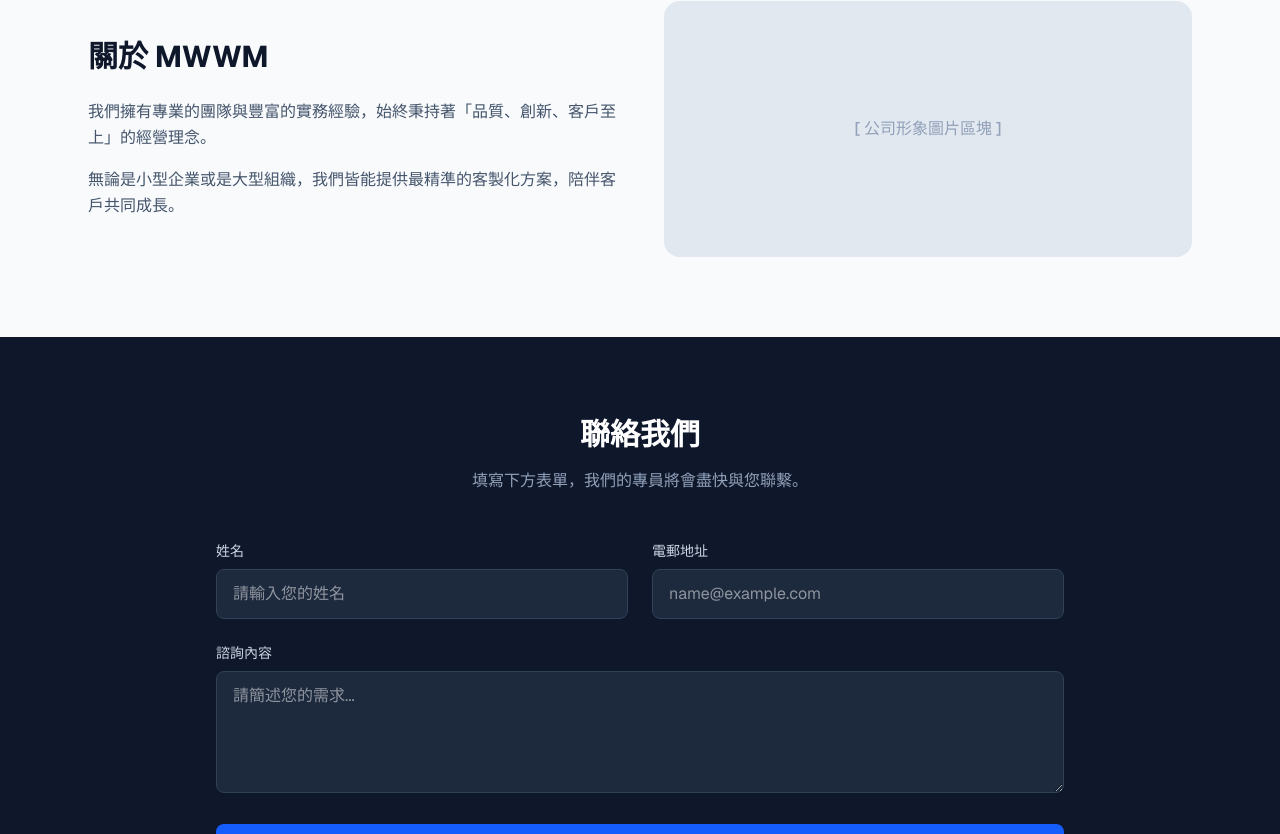
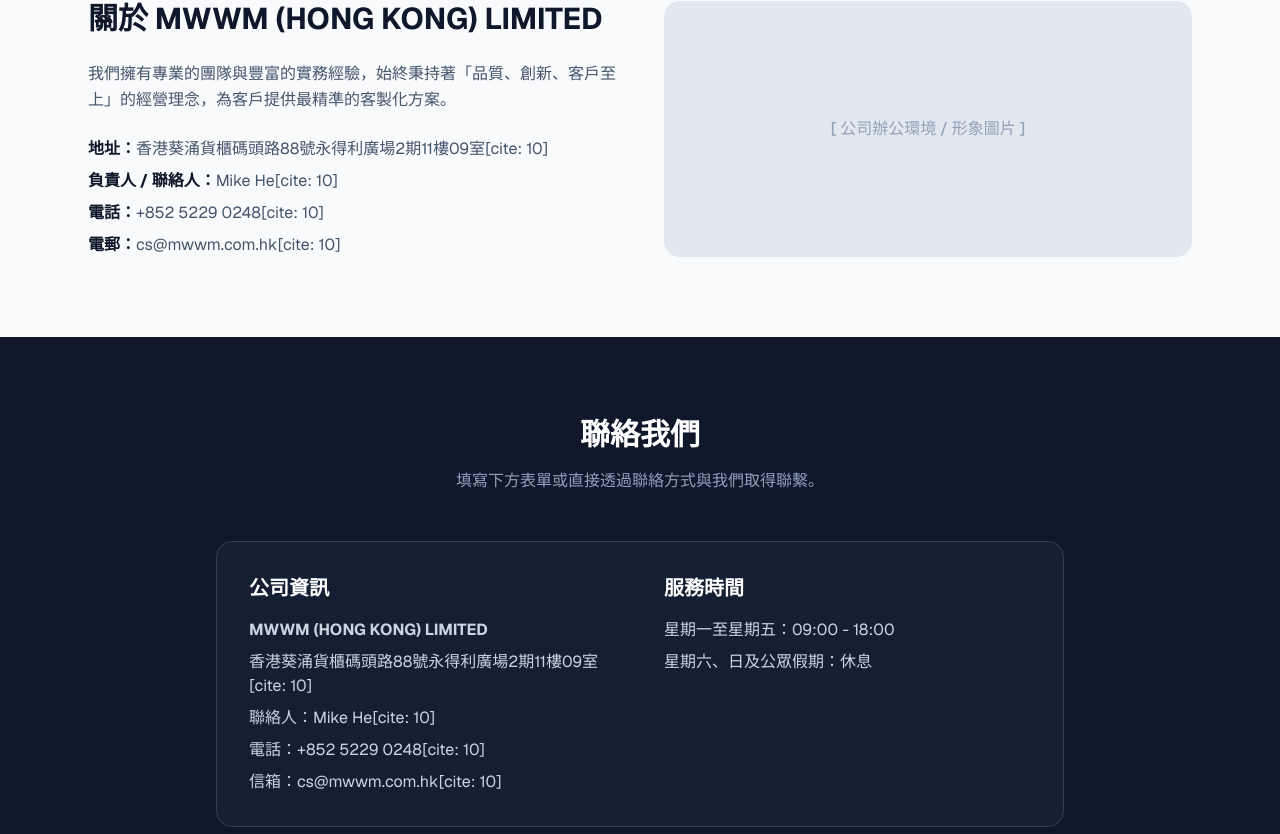
Before and after one commit to MikeHo21/mwwm-website, a Next.js app: page / in a window 1280 px wide. Shown: the part 1285-2119 px from the top of the page. Built offline with nearby package versions, Linux system fonts and the light colour scheme.

Commit message:
feat: update official company info, contact details and maintain logo size

```diff
--- a/app/page.tsx
+++ b/app/page.tsx
@@ -8,7 +8,7 @@
       <header className="sticky top-0 z-50 bg-white/80 backdrop-blur-md border-b border-slate-200">
         <div className="max-w-6xl mx-auto px-6 py-4 flex justify-between items-center">
           <Link href="/" className="flex items-center">
-            {/* Logo 高度已調整為 1.5 倍 (h-28) */}
+            {/* 使用原本的向量 SVG Logo 並維持適當大小 */}
             <img
               src="/images/mwwm-logo.svg"
               alt="MWWM Logo"
@@ -80,16 +80,19 @@
       <section id="about" className="py-20 max-w-6xl mx-auto px-6">
         <div className="grid md:grid-cols-2 gap-12 items-center">
           <div>
-            <h2 className="text-3xl font-bold text-slate-900 mb-6">關於 MWWM</h2>
+            <h2 className="text-3xl font-bold text-slate-900 mb-6">關於 MWWM (HONG KONG) LIMITED</h2>
             <p className="text-slate-600 mb-4 leading-relaxed">
-              我們擁有專業的團隊與豐富的實務經驗，始終秉持著「品質、創新、客戶至上」的經營理念。
+              我們擁有專業的團隊與豐富的實務經驗，始終秉持著「品質、創新、客戶至上」的經營理念，為客戶提供最精準的客製化方案。
             </p>
-            <p className="text-slate-600 leading-relaxed">
-              無論是小型企業或是大型組織，我們皆能提供最精準的客製化方案，陪伴客戶共同成長。
-            </p>
+            <div className="space-y-2 text-slate-600 mt-6">
+              <p><strong className="text-slate-900">地址：</strong>香港葵涌貨櫃碼頭路88號永得利廣場2期11樓09室[cite: 10]</p>
+              <p><strong className="text-slate-900">負責人 / 聯絡人：</strong>Mike He[cite: 10]</p>
+              <p><strong className="text-slate-900">電話：</strong>+852 5229 0248[cite: 10]</p>
+              <p><strong className="text-slate-900">電郵：</strong>cs@mwwm.com.hk[cite: 10]</p>
+            </div>
           </div>
           <div className="bg-slate-200 h-64 rounded-2xl flex items-center justify-center text-slate-400 font-medium">
-            [ 公司形象圖片區塊 ]
+            [ 公司辦公環境 / 形象圖片 ]
           </div>
         </div>
       </section>
@@ -99,8 +102,25 @@
         <div className="max-w-4xl mx-auto px-6">
           <div className="text-center mb-12">
             <h2 className="text-3xl font-bold mb-4">聯絡我們</h2>
-            <p className="text-slate-400">填寫下方表單，我們的專員將會盡快與您聯繫。</p>
+            <p className="text-slate-400">填寫下方表單或直接透過聯絡方式與我們取得聯繫。</p>
           </div>
+
+          <div className="grid md:grid-cols-2 gap-12 mb-12 bg-slate-800/50 p-8 rounded-2xl border border-slate-700">
+            <div>
+              <h3 className="text-xl font-bold mb-4 text-white">公司資訊</h3>
+              <p className="text-slate-300 mb-2"><strong>MWWM (HONG KONG) LIMITED</strong></p>
+              <p className="text-slate-300 mb-2">香港葵涌貨櫃碼頭路88號永得利廣場2期11樓09室[cite: 10]</p>
+              <p className="text-slate-300 mb-2">聯絡人：Mike He[cite: 10]</p>
+              <p className="text-slate-300 mb-2">電話：+852 5229 0248[cite: 10]</p>
+              <p className="text-slate-300">信箱：cs@mwwm.com.hk[cite: 10]</p>
+            </div>
+            <div>
+              <h3 className="text-xl font-bold mb-4 text-white">服務時間</h3>
+              <p className="text-slate-300 mb-2">星期一至星期五：09:00 - 18:00</p>
+              <p className="text-slate-300 mb-2">星期六、日及公眾假期：休息</p>
+            </div>
+          </div>
+
           <form className="space-y-6">
             <div className="grid md:grid-cols-2 gap-6">
               <div>
```
